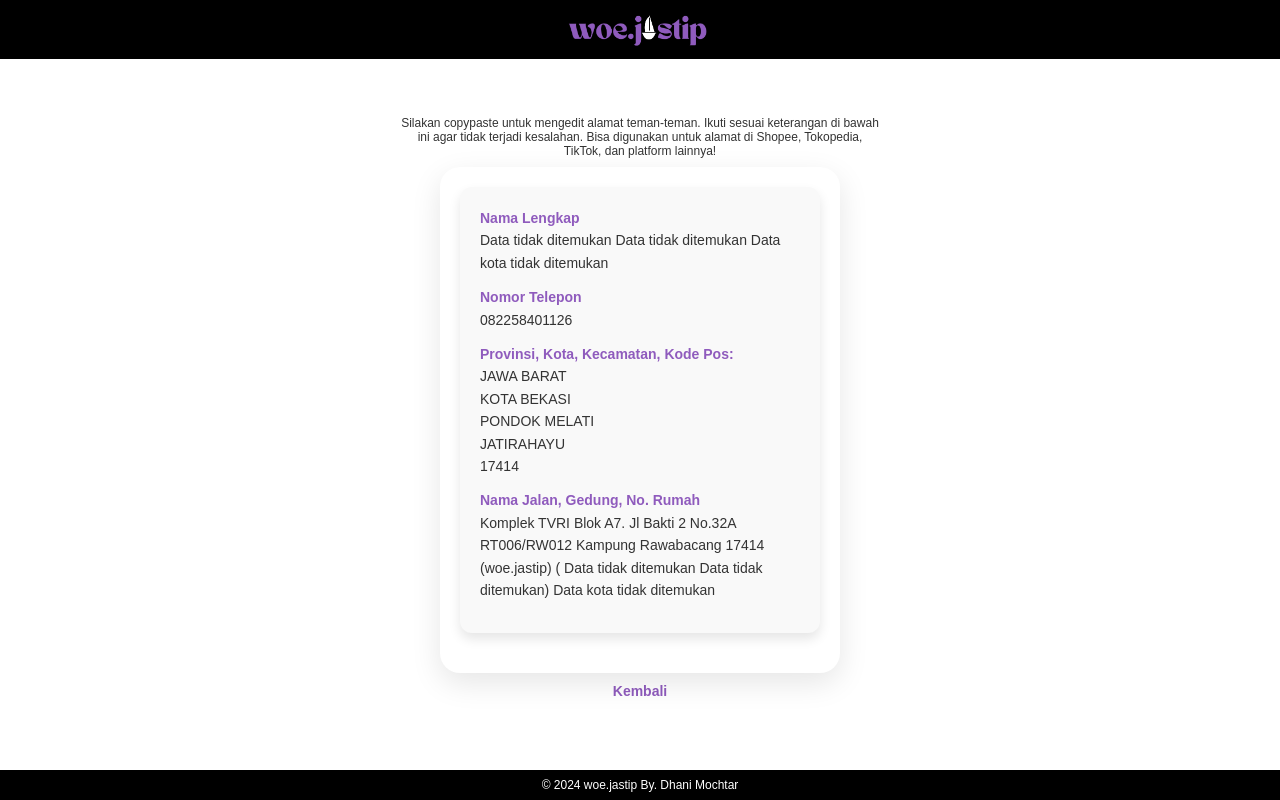
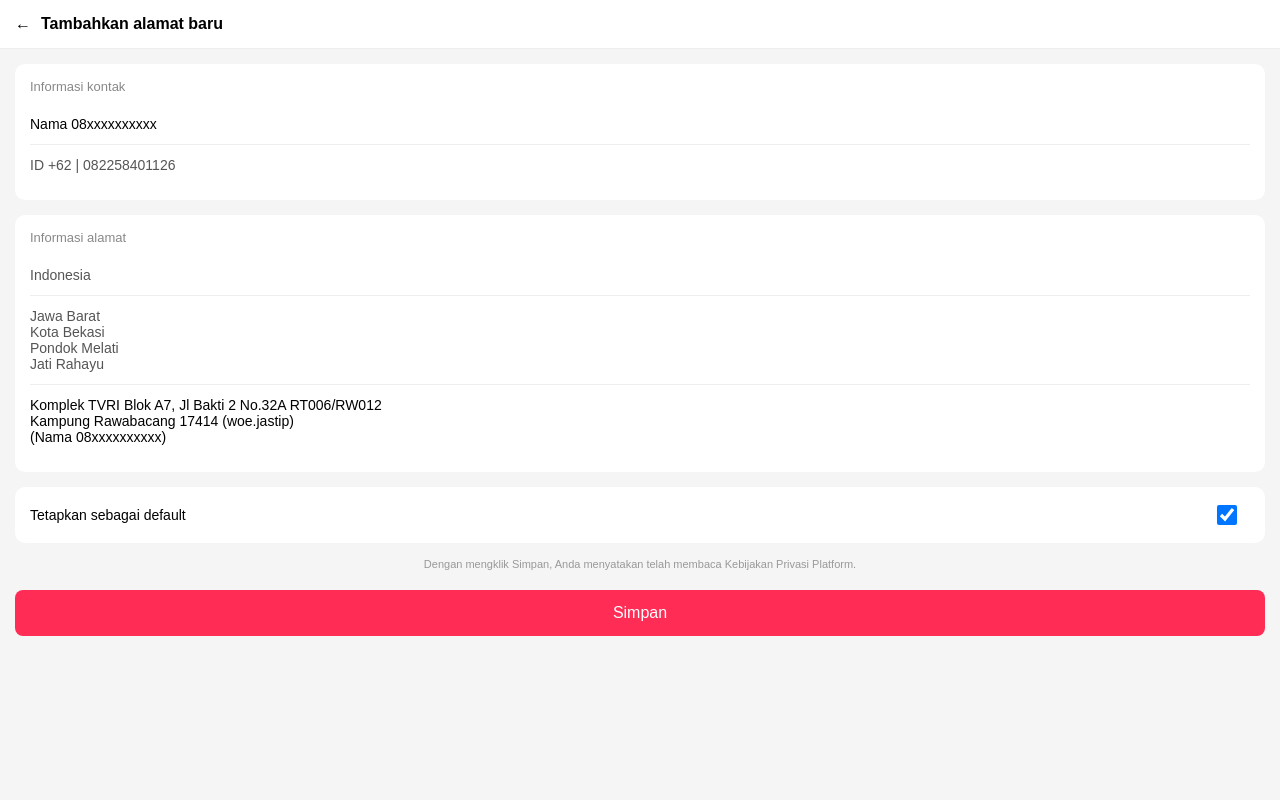
Before and after one commit to woejastip/woejastipp, a plain HTML site: page Prosesalamat.html in a window 1280 px wide. Drawn offline with Linux system fonts and the light colour scheme.

Commit message:
Update Prosesalamat.html

```diff
--- a/Prosesalamat.html
+++ b/Prosesalamat.html
@@ -3,225 +3,152 @@
 <head>
 <meta charset="UTF-8">
 <meta name="viewport" content="width=device-width, initial-scale=1.0">
-    <title>Informasi Alamat</title>
+<title>Tambahkan Alamat Baru</title>
+
 <style>
-        * {
-            margin: 0;
-            padding: 0;
-            box-sizing: border-box;
+body{
+    margin:0;
+    font-family: Arial, sans-serif;
+    background:#f5f5f5;
 }
 
-        body {
-            font-family: Arial, sans-serif;
-            background-color: #fff;
-            background-image: url('background-image.jpg'); /* Ganti dengan path gambar latar belakang */
-            background-size: cover;
-            background-position: center;
-            display: flex;
-            flex-direction: column;
-            justify-content: center;
-            align-items: center;
-            min-height: 100vh;
-            margin: 0;
-            padding: 0 20px;
+/* ===== HEADER ===== */
+.header{
+    display:flex;
+    align-items:center;
+    padding:15px;
+    background:#fff;
+    font-weight:bold;
+    border-bottom:1px solid #eee;
+}
+.header span{
+    margin-left:10px;
 }
 
-        header {
-            width: 100%;
-            background-color: #000;
-            color: #fff;
-            padding: 15px 0;  /* Mengurangi padding */
-            text-align: center;
-            font-size: 16px;  /* Mengurangi ukuran font */
+/* ===== CONTAINER ===== */
+.container{
+    padding:15px;
 }
 
-        /* Navbar untuk logo di tengah */
-        .navbar {
-            position: fixed;
-            top: 0;
-            left: 0;
-            width: 100%;
-            display: flex;
-            justify-content: center;  /* Mengatur logo di tengah */
-            align-items: center;
-            padding: 10px 20px;
-            background-color: #000;
-            z-index: 1000;
+/* ===== SECTION ===== */
+.section{
+    background:#fff;
+    border-radius:10px;
+    padding:15px;
+    margin-bottom:15px;
 }
 
-        .navbar img.logo {
-            width: 150px; /* Ukuran logo lebih besar */
-            height: auto; /* Menjaga rasio gambar */
+.section-title{
+    font-size:13px;
+    color:#888;
+    margin-bottom:10px;
 }
 
-        .navbar a {
-            color: #fff;
-            margin: 0 4px;
-            text-decoration: none;
-            font-size: 14px;
+/* ===== FIELD ===== */
+.field{
+    padding:12px 0;
+    border-bottom:1px solid #eee;
+    font-size:14px;
+}
+.field:last-child{
+    border-bottom:none;
+}
+.field.gray{
+    color:#555;
 }
 
-        .navbar a:hover {
-            text-decoration: underline;
+/* ===== TOGGLE ===== */
+.toggle{
+    display:flex;
+    justify-content:space-between;
+    align-items:center;
+    font-size:14px;
+}
+.toggle input{
+    width:40px;
+    height:20px;
 }
 
-        /* Desain instruksi */
-        .instruction {
-            font-size: 12px;
-            color: #333;
-            margin-bottom: 15px;
-            padding: 10px;
-            border-radius: 8px;
-            text-align: center;
-            width: 100%;
-            max-width: 500px;
-            margin-top: 5px; /* Geser 3 cm ke bawah */
+/* ===== BUTTON ===== */
+.btn{
+    width:100%;
+    background:#ff2c55;
+    color:#fff;
+    border:none;
+    padding:14px;
+    font-size:16px;
+    border-radius:8px;
+    margin-top:20px;
+    cursor:pointer;
 }
 
-        .phone-screen {
-            width: 100%;
-            max-width: 400px;
-            background: #ffffff;
-            border-radius: 20px;
-            box-shadow: 0 10px 30px rgba(0, 0, 0, 0.1);
-            padding: 20px;
-            position: relative;
-            overflow: hidden;
-            margin-top: -15.6px; /* Geser 2 cm ke atas */
-            margin-bottom: 20px;
-        }
-
-        .info-box {
-            padding: 20px;
-            border-radius: 12px;
-            box-shadow: 0 6px 12px rgba(0, 0, 0, 0.1);
-            background: #f9f9f9;
-            margin-bottom: 20px;
-            font-size: 14px;
-            color: #333;
-            position: relative;
-        }
-
-        .info-box p {
-            line-height: 1.6;
-            margin-bottom: 12px;
-        }
-
-        /* Mengubah warna teks untuk bagian penting */
-        .info-box p strong {
-            font-weight: 600;
-            color: #8f5bbd;  /* Mengubah warna teks menjadi #f6647e */
-        }
-
-        .change-address-btn {
-            width: 100%;
-            padding: 12px;
-            background-color: #3498db;
-            color: white;
-            font-size: 16px;
-            border: none;
-            border-radius: 8px;
-            cursor: pointer;
-            transition: background-color 0.3s ease;
-            text-align: center;
-            margin-bottom: 20px;
-        }
-
-        .change-address-btn:hover {
-            background-color: #2980b9;
-        }
-
-        /* Link Kembali */
-        .back-link {
-            display: block;
-            text-align: center;
-            font-size: 14px;
-            margin-top: -10px; /* Mengurangi margin untuk geser ke atas */
-            color: #8f5bbd;
-            text-decoration: none;
-            font-weight: bold;
-        }
-
-        .back-link:hover {
-            text-decoration: underline;
-        }
-
-        footer {
-            background-color: #000;
-            color: #fff;
-            text-align: center;
-            padding: 8px 0;  /* Mengurangi padding */
-            font-size: 12px;  /* Mengurangi ukuran font */
-            position: fixed;
-            bottom: 0;
-            width: 100%;
-        }
-
-        @media (max-width: 600px) {
-            .phone-screen {
-                width: 100%;
-                padding: 15px;
-            }
-
-            .info-box {
-                font-size: 16px;
-                padding: 15px;
-            }
-
-            .change-address-btn {
-                font-size: 18px;
-                padding: 15px;
-            }
-
-            .navbar {
-                font-size: 12px;
-            }
-
-            .instruction {
-                font-size: 16px;
-            }
+/* ===== SMALL TEXT ===== */
+.note{
+    font-size:11px;
+    color:#999;
+    margin-top:10px;
+    text-align:center;
 }
 </style>
 </head>
 
 <body>
 
-    <div class="navbar">
-        <img src="woe.png" alt="Logo woejastip" class="logo">
+<div class="header">
+    ← <span>Tambahkan alamat baru</span>
 </div>
 
-    <div class="instruction">
-        Silakan copypaste untuk mengedit alamat teman-teman. Ikuti sesuai keterangan di bawah ini agar tidak terjadi kesalahan. Bisa digunakan untuk alamat di Shopee, Tokopedia, TikTok, dan platform lainnya!
+<div class="container">
+
+    <!-- INFORMASI KONTAK -->
+    <div class="section">
+        <div class="section-title">Informasi kontak</div>
+        <div class="field" id="kontak">Loading...</div>
+        <div class="field gray">ID +62 | 082258401126</div>
     </div>
 
-    <div class="phone-screen">
-        <div class="info-box">
-            <p><strong>Nama Lengkap </strong><br><span id="displayKontak">Loading...</span></p>
-            <p><strong>Nomor Telepon </strong><br>082258401126</p>
-               <p><strong>Provinsi, Kota, Kecamatan, Kode Pos:</strong><br>JAWA BARAT<br>KOTA BEKASI<br>PONDOK MELATI<br>JATIRAHAYU<br>17414</p>
-            <p><strong>Nama Jalan, Gedung, No. Rumah </strong><br>Komplek TVRI Blok A7. Jl Bakti 2 No.32A  RT006/RW012  Kampung Rawabacang 17414 (woe.jastip) ( <span id="displayNama">Nama</span> <span id="displayWA">Nomor WA</span>) <span id="displayKota">Loading...</span></p>
+    <!-- INFORMASI ALAMAT -->
+    <div class="section">
+        <div class="section-title">Informasi alamat</div>
+        <div class="field gray">Indonesia</div>
+        <div class="field gray">
+            Jawa Barat<br>
+            Kota Bekasi<br>
+            Pondok Melati<br>
+            Jati Rahayu
+        </div>
+        <div class="field" id="alamatLengkap">Loading...</div>
+    </div>
+
+    <!-- PENGATURAN -->
+    <div class="section">
+        <div class="toggle">
+            <span>Tetapkan sebagai default</span>
+            <input type="checkbox" checked>
         </div>
     </div>
 
-    <!-- Tautan Kembali -->
-    <a href="Daftaralamat.html" class="back-link">Kembali</a>
+    <div class="note">
+        Dengan mengklik Simpan, Anda menyatakan telah membaca Kebijakan Privasi Platform.
+    </div>
+
+    <button class="btn">Simpan</button>
+
+</div>
 
 <script>
-        // Mendapatkan data dari localStorage atau default jika data tidak ditemukan
-        var nama = localStorage.getItem("nama") || "Data tidak ditemukan";
-        var wa = localStorage.getItem("wa") || "Data tidak ditemukan";
-        var kota = localStorage.getItem("kota") || "Data kota tidak ditemukan"; // Ambil data kota
+const nama = localStorage.getItem("nama") || "Nama";
+const wa   = localStorage.getItem("wa") || "08xxxxxxxxxx";
+const kota = localStorage.getItem("kota") || "";
 
-        // Menampilkan data pada elemen yang sesuai
-        document.getElementById("displayKontak").textContent = "" + nama + " " + wa + " " + kota; // Menambahkan kota
-        document.getElementById("displayNama").textContent = nama;
-        document.getElementById("displayWA").textContent = wa;
-        document.getElementById("displayKota").textContent = kota; // Menambahkan kota ke bagian Nama Jalan, Gedung, No. Rumah
+document.getElementById("kontak").textContent =
+    nama + " " + wa + " " + kota;
+
+document.getElementById("alamatLengkap").innerHTML =
+`Komplek TVRI Blok A7, Jl Bakti 2 No.32A RT006/RW012<br>
+Kampung Rawabacang 17414 (woe.jastip)<br>
+(${nama} ${wa}) ${kota}`;
 </script>
-
-    <footer>
-        &copy; 2024 woe.jastip By. Dhani Mochtar
-    </footer>
 
 </body>
 </html>
```
Lines whose indentation alone changed are shown as unchanged.
